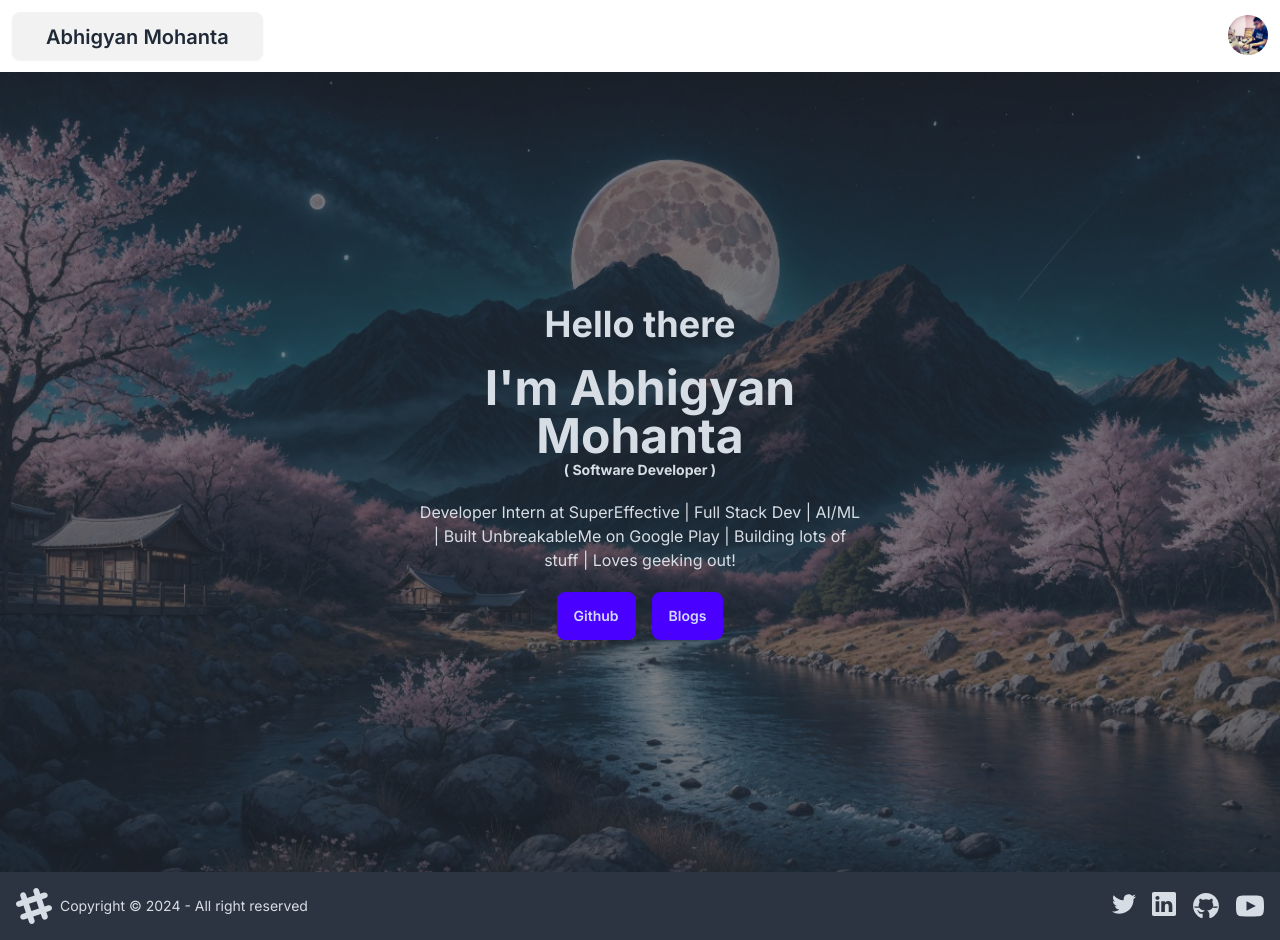
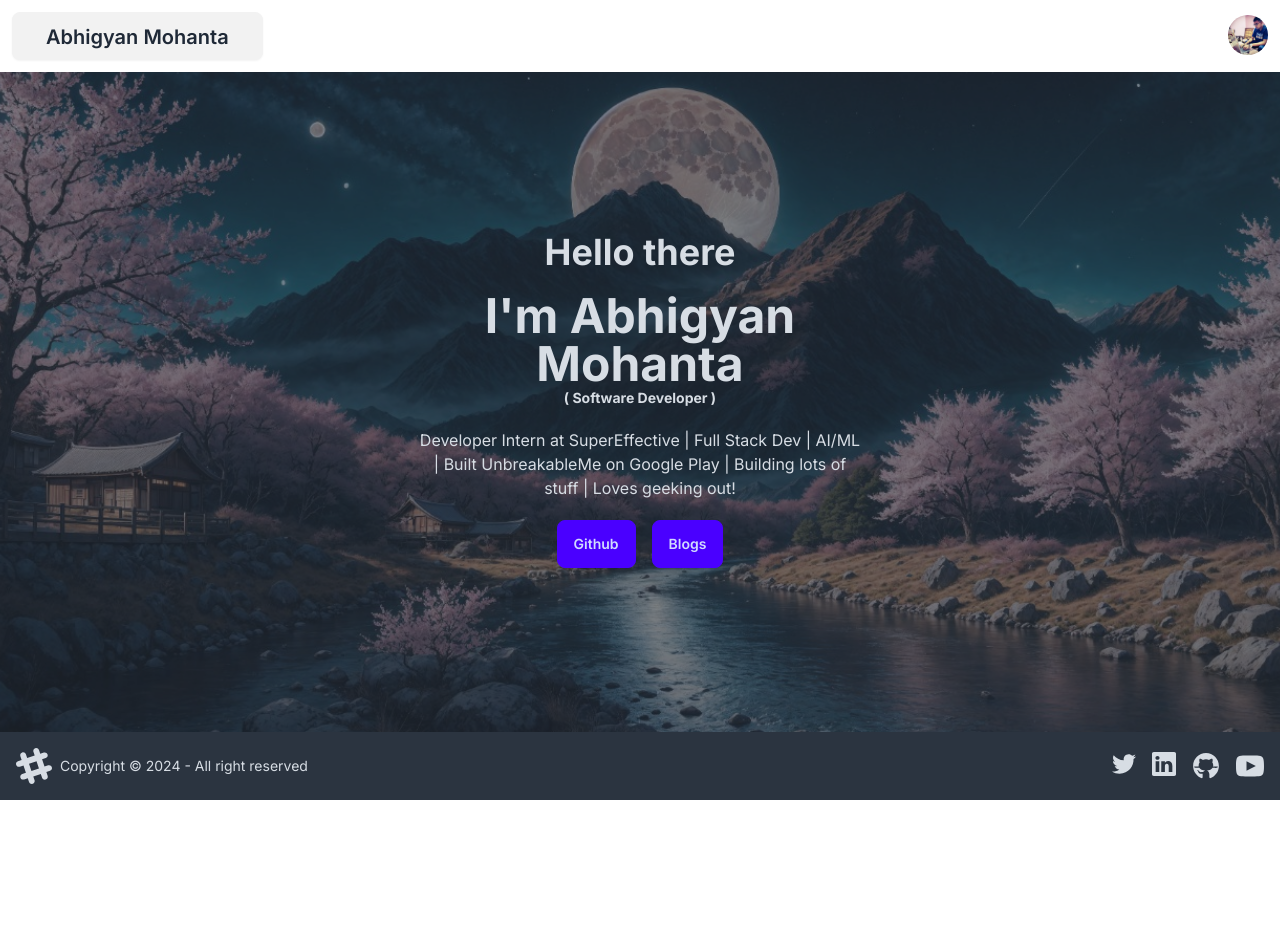
Before and after one commit to ABHIGYAN-MOHANTA/abhigyan-mohanta-nextjs, a Next.js app: page / in a window 1280 px wide. After the commit the page ends 800 px from the top, so only its background shows below. Built offline with nearby package versions, Linux system fonts and the light colour scheme.

Commit message:
fix: footer

```diff
--- a/src/components/Footer.tsx
+++ b/src/components/Footer.tsx
@@ -1,6 +1,6 @@
 const Footer = () => {
   return (
-    <footer className="footer items-center p-4 bg-neutral text-neutral-content">
+    <footer className="footer items-center p-4 bg-neutral text-neutral-content fixed bottom-0">
       <aside className="items-center grid-flow-col">
         <svg
           width="36"
--- a/src/components/Navbar.tsx
+++ b/src/components/Navbar.tsx
@@ -1,7 +1,7 @@
 import Image from "next/image";
 const Navbar = () => {
   return (
-    <div className="navbar bg-base-100 z-50">
+    <div className="navbar bg-base-100 z-50 fixed top-0">
       <div className="flex-1">
         <div className="dropdown dropdown-hover">
           <div tabIndex={0} role="button" className="btn m-1 z-50">
```
